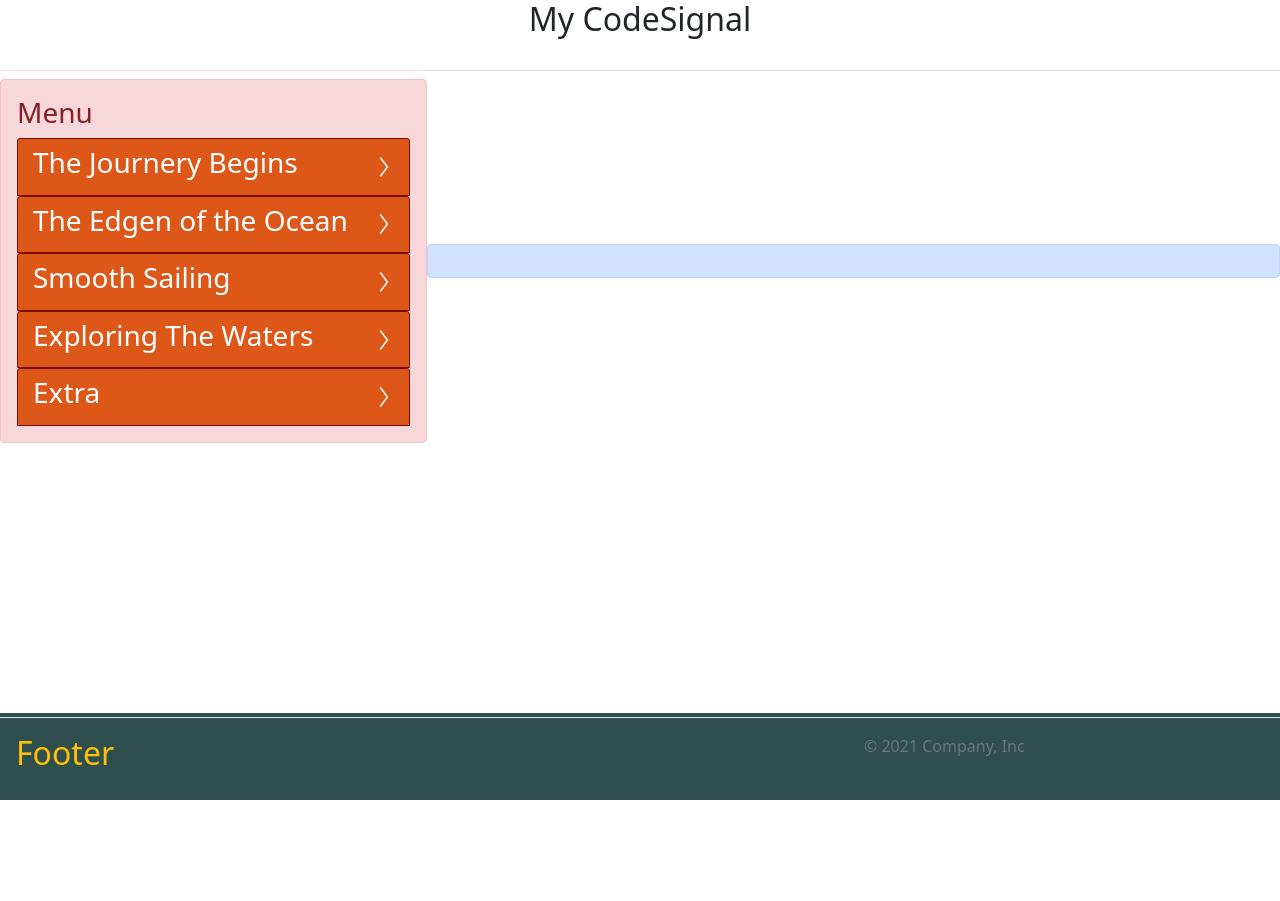
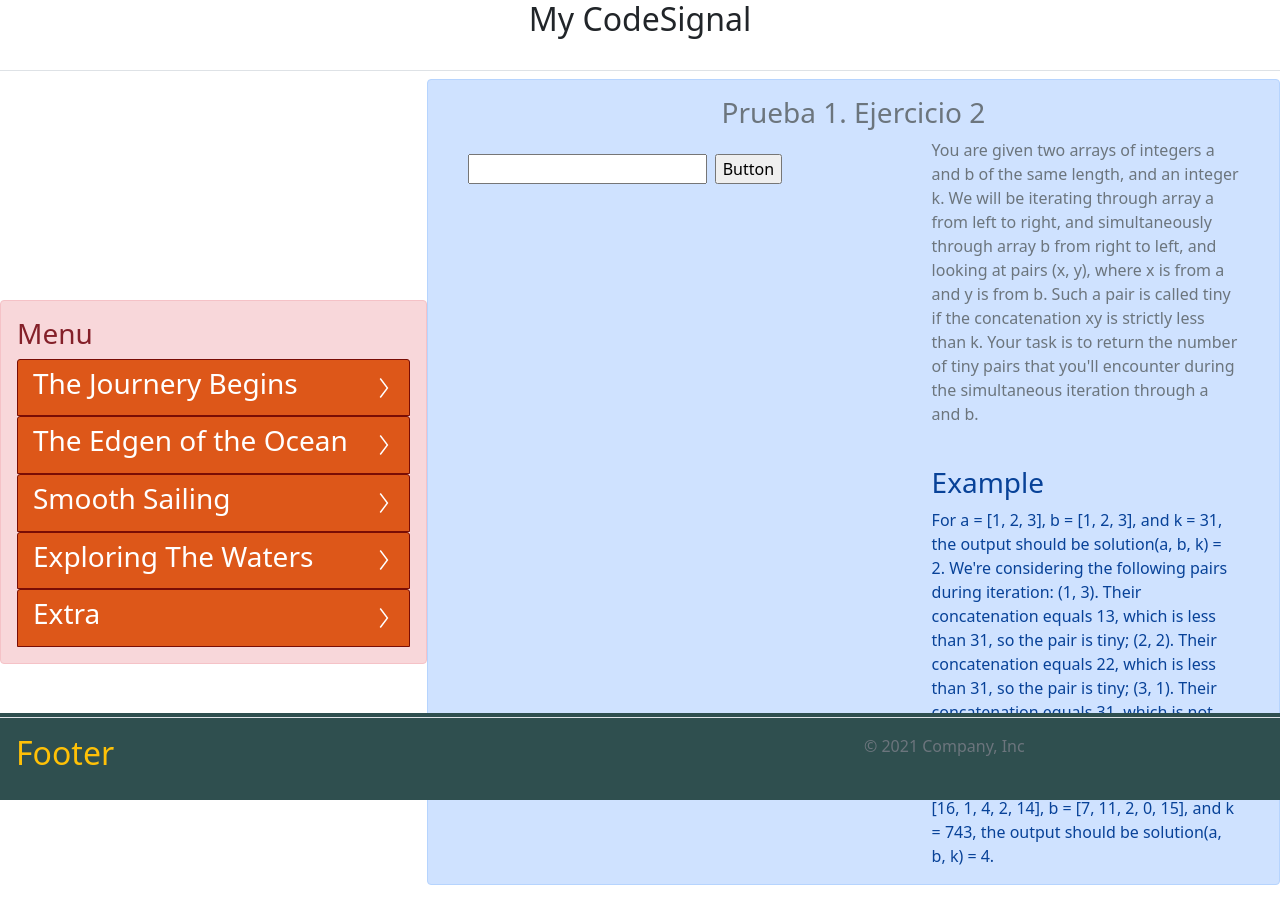
Before and after one commit to YordanSBarrera/My_App_CodeSign, a React (Create React App) app: page /P1E2 in a window 1280 px wide. Before the commit the page ends 800 px from the top, so only its background shows below. Built offline with nearby package versions, Linux system fonts and the light colour scheme.

Commit message:
Prepare the Extra part

```diff
--- a/src/App.css
+++ b/src/App.css
@@ -14,3 +14,6 @@
   height: max-content;
 }
 */
+.containerDashboar {
+  vertical-align: top;
+}
--- a/src/App.js
+++ b/src/App.js
@@ -13,7 +13,7 @@ function App() {
           <div className="col-4 alert alert-danger containerMenu position-relative">
             <MenuLayout />
           </div>
-          <div className="col-8 alert alert-primary">
+          <div className="col-8 alert alert-primary containerDashboar">
             <DashboardLayout />
           </div>
         </div>
--- a/src/components/Accordion/Accordion.js
+++ b/src/components/Accordion/Accordion.js
@@ -16,7 +16,7 @@ const Accordion = (props) => {
   const toggleState = () => {
     setToggle(!toggle);
   };
-
+  //{/**ref={refHeight} */}
   // console.log(toggle);
   return (
     <div className="accordion">
--- a/src/components/DashboardLayout.js
+++ b/src/components/DashboardLayout.js
@@ -23,6 +23,11 @@ import AreSimilar from "./Vistas/ExploringTheWaters/AreSimilar";
 import ArrayChange from "./Vistas/ExploringTheWaters/ArrayChange";
 import PalindromeRearranging from "./Vistas/ExploringTheWaters/PalindromeRearranging";
 
+import P1E1 from "./Vistas/Extras/P1E1";
+import P1E2 from "./Vistas/Extras/P1E2";
+import P1E3 from "./Vistas/Extras/P1E3";
+import P1E4 from "./Vistas/Extras/P1E4";
+
 const DashboardLayout = () => {
   return (
     <div>
@@ -35,20 +40,23 @@ const DashboardLayout = () => {
       <Route path="/borrar">
         <Borrar />
       </Route>
+      {/** Parte #1 The Journey Begins  incio**/}
+      <Route path="/TwoSum">
+        <TwoSum />
+      </Route>
       <Route path="/Palimdrome">
         <Palindrome />
-      </Route>
-      <Route path="/AdjacentElementsProduct">
-        <AdjacentElementsProduct />
-      </Route>
-      <Route path="/TwoSum">
-        <TwoSum />
       </Route>
       <Route path="/CenturyFromYear">
         <CenturyFromYear />
       </Route>
+      {/**end */}
+      {/** Parte #2 Edge of the Ocean  incio**/}
       <Route path="/ShareArea">
         <ShareArea />
+      </Route>
+      <Route path="/AdjacentElementsProduct">
+        <AdjacentElementsProduct />
       </Route>
       <Route path="/MakeArrayConsecutive2">
         <MakeArrayConsecutive2 />
@@ -59,7 +67,7 @@ const DashboardLayout = () => {
       <Route path="/MatrixElementsSum">
         <MatrixElementsSum />
       </Route>
-
+      {/**end */}
       {/** Parte #3 Smoot Sailing  incio**/}
       <Route path="/AllLongestStrings">
         <AllLongestStrings />
@@ -77,7 +85,6 @@ const DashboardLayout = () => {
         <ReverseInParentheses />
       </Route>
       {/**end */}
-
       {/** Parte #4 ExploringTheWaters  incio**/}
       <Route path="/AlternatingSums">
         <AlternatingSums />
@@ -95,6 +102,21 @@ const DashboardLayout = () => {
         <PalindromeRearranging />
       </Route>
       {/**end */}
+      {/** Parte EXTRA  incio**/}
+      <Route path="/P1E1">
+        <P1E1 />
+      </Route>
+      <Route path="/P1E2">
+        <P1E2 />
+      </Route>
+      <Route path="/P1E3">
+        <P1E3 />
+      </Route>
+      <Route path="/P1E4">
+        <P1E4 />
+      </Route>
+
+      {/**end */}
     </div>
   );
 };
--- a/src/components/MenuData.js
+++ b/src/components/MenuData.js
@@ -119,8 +119,27 @@ export const ExploringTheWaters = () => {
 
 export const Extra = () => {
   return (
-    <Link href="/extra1" className="item">
-      Ejercicio de una Prueba
-    </Link>
+    <ul>
+      <li>
+        <Link href="/P1E1" className="item">
+          Prueba #1 exe.1
+        </Link>
+      </li>
+      <li>
+        <Link href="/P1E2" className="item">
+          Prueba #1 exe.2
+        </Link>
+      </li>
+      <li>
+        <Link href="/P1E3" className="item">
+          Prueba #1 exe.3
+        </Link>
+      </li>
+      <li>
+        <Link href="/P1E4" className="item">
+          Prueba #1 exe.4
+        </Link>
+      </li>
+    </ul>
   );
 };
--- /dev/null
+++ b/src/components/Vistas/Extras/P1E1.js
@@ -0,0 +1,50 @@
+import { useState } from "react";
+import Formulario1I from "../../Formulario1I";
+const P1E1 = () => {
+  const [value1, setValue1] = useState();
+  const [respuesta, setRespuesta] = useState();
+  const info = (
+    <div>
+      <p className="text-muted font-italic">
+        Given an integer n and an array a of length n, your task is to apply the
+        following mutation to a: Array a mutates into a new array b of length n.
+        For each i from 0 to n - 1, b[i] = a[i - 1] + a[i] + a[i + 1]. If some
+        element in the sum a[i - 1] + a[i] + a[i + 1] does not exist, it should
+        be set to 0.
+      </p>
+      <h3>Example</h3>
+      For b[0] should be equal to 0 + a[0] + a[1].
+      <br />
+      or n = 5 and a = [4, 0, 1, -2, 3], the output should be solution(n, a) =
+      [4, 5, -1, 2, 1]. b[0] = 0 + a[0] + a[1] = 0 + 4 + 0 = 4 b[1] = a[0] +
+      a[1] + a[2] = 4 + 0 + 1 = 5 b[2] = a[1] + a[2] + a[3] = 0 + 1 + (-2) = -1
+      b[3] = a[2] + a[3] + a[4] = 1 + (-2) + 3 = 2 b[4] = a[3] + a[4] + 0 = (-2)
+      + 3 + 0 = 1 So, the resulting array after the mutation will be [4, 5, -1,
+      2, 1].
+      <br />
+    </div>
+  );
+
+  const handleSubmit = (e) => {
+    e.preventDefault();
+
+    //...
+    setRespuesta(value1);
+  };
+
+  return (
+    <div>
+      <Formulario1I
+        valorInial={value1}
+        nameFormulario={"Prueba 1. Ejercicio 1"}
+        info={info}
+        setValue={setValue1}
+        handleSubmit={handleSubmit}
+        respuesta={respuesta}
+        nameButton={"Button"}
+      />
+    </div>
+  );
+};
+
+export default P1E1;
--- /dev/null
+++ b/src/components/Vistas/Extras/P1E2.js
@@ -0,0 +1,55 @@
+import { useState } from "react";
+import Formulario1I from "../../Formulario1I";
+import { ExeciteNumber1 } from "../../codeSignal/ExtraTest1";
+const P1E2 = () => {
+  const [value1, setValue1] = useState();
+  const [respuesta, setRespuesta] = useState();
+  const info = (
+    <div>
+      <p className="text-muted font-italic">
+        You are given two arrays of integers a and b of the same length, and an
+        integer k. We will be iterating through array a from left to right, and
+        simultaneously through array b from right to left, and looking at pairs
+        (x, y), where x is from a and y is from b. Such a pair is called tiny if
+        the concatenation xy is strictly less than k. Your task is to return the
+        number of tiny pairs that you'll encounter during the simultaneous
+        iteration through a and b.
+      </p>
+      <br />
+      <h3>Example</h3>
+      For a = [1, 2, 3], b = [1, 2, 3], and k = 31, the output should be
+      solution(a, b, k) = 2. We're considering the following pairs during
+      iteration: (1, 3). Their concatenation equals 13, which is less than 31,
+      so the pair is tiny; (2, 2). Their concatenation equals 22, which is less
+      than 31, so the pair is tiny; (3, 1). Their concatenation equals 31, which
+      is not less than 31, so the pair is not tiny. As you can see, there are 2
+      tiny pairs during the iteration, so the answer is 2. For a = [16, 1, 4, 2,
+      14], b = [7, 11, 2, 0, 15], and k = 743, the output should be solution(a,
+      b, k) = 4.
+      <br />
+    </div>
+  );
+
+  const handleSubmit = (e) => {
+    e.preventDefault();
+
+    //...
+    setRespuesta(value1);
+  };
+
+  return (
+    <div>
+      <Formulario1I
+        valorInial={value1}
+        nameFormulario={"Prueba 1. Ejercicio 2"}
+        info={info}
+        setValue={setValue1}
+        handleSubmit={handleSubmit}
+        respuesta={respuesta}
+        nameButton={"Button"}
+      />
+    </div>
+  );
+};
+
+export default P1E2;
--- /dev/null
+++ b/src/components/Vistas/Extras/P1E3.js
@@ -0,0 +1,51 @@
+import { useState } from "react";
+import Formulario1I from "../../Formulario1I";
+import { ExeciteNumber1 } from "../../codeSignal/ExtraTest1";
+const P1E3 = () => {
+  const [value1, setValue1] = useState();
+  const [respuesta, setRespuesta] = useState();
+  const info = (
+    <div>
+      <p className="text-muted font-italic">
+        Given a matrix of integers, we'd like to consider the sum of the
+        elements within the area of a 45° rotated rectangle. More formally, the
+        area is bounded by two diagonals parallel to the main diagonal and two
+        diagonals parallel to the secondary diagonal. The dimensions of the
+        rotated rectangle are defined by the number of elements along the
+        borders of the rectangle. Given integers a and b representing the
+        dimensions of the rotated rectangle, and matrix (a matrix of integers),
+        your task is to find the greatest sum of integers contained within an a
+        x b rotated rectangle. Note: The order of the dimensions is not
+        important - consider all a x b and b x a rectangles.
+      </p>
+      <br />
+      <h3>Example</h3>
+      For matrix = [[1, 2, 3, 4, 0], [5, 6, 7, 8, 1], [3, 2, 4, 1, 4], [4, 3, 5,
+      1, 6]] a = 2, and b = 3, the output should be solution(matrix, a, b) = 36.
+      <br />
+    </div>
+  );
+
+  const handleSubmit = (e) => {
+    e.preventDefault();
+
+    //...
+    setRespuesta(value1);
+  };
+
+  return (
+    <div>
+      <Formulario1I
+        valorInial={value1}
+        nameFormulario={"Prueba 1. Ejercicio 3"}
+        info={info}
+        setValue={setValue1}
+        handleSubmit={handleSubmit}
+        respuesta={respuesta}
+        nameButton={"Button"}
+      />
+    </div>
+  );
+};
+
+export default P1E3;
--- /dev/null
+++ b/src/components/Vistas/Extras/P1E4.js
@@ -0,0 +1,52 @@
+import { useState } from "react";
+import Formulario1I from "../../Formulario1I";
+//import { ExeciteNumber1 } from "../../codeSignal/ExtraTest1";
+const P1E4 = () => {
+  const [value1, setValue1] = useState();
+  const [respuesta, setRespuesta] = useState();
+  const info = (
+    <div>
+      <p className="text-muted font-italic">
+        Given an array of non-negative integers arr, your task is to find the
+        number of ways it can be split into three non-empty contiguous subarrays
+        such that the sum of the elements in the first subarray is less than or
+        equal to the sum of the elements in the second subarray, and the sum of
+        the elements in the second subarray is less than or equal to the sum of
+        the elements in the third subarray. Note: Each element of arr must
+        appear in exactly one of the three contiguous subarrays. Although the
+        given numbers are 32-bit integers, the sum of the elements may exceed
+        the limits of the 32-bit integer type.
+      </p>
+      <h3>Example</h3>
+      For arr = [1, 1, 1], the output should be solution(arr) = 1. The only way
+      to split this array into three non-empty contiguous subarrays is [1], [1],
+      [1]. This triple of subarrays satisfies the conditions (1 ≤ 1 ≤ 1), so the
+      answer is 1. <br />
+      For arr = [1, 2, 0], the output should be solution(arr) = 0.
+      <br />
+    </div>
+  );
+
+  const handleSubmit = (e) => {
+    e.preventDefault();
+
+    //...
+    setRespuesta(value1);
+  };
+
+  return (
+    <div>
+      <Formulario1I
+        valorInial={value1}
+        nameFormulario={"Prueba 1. Ejercicio 4"}
+        info={info}
+        setValue={setValue1}
+        handleSubmit={handleSubmit}
+        respuesta={respuesta}
+        nameButton={"Button"}
+      />
+    </div>
+  );
+};
+
+export default P1E4;
--- /dev/null
+++ b/src/components/codeSignal/ExtraTest1.js
@@ -0,0 +1,23 @@
+export const ExeciteNumber1 = (n, a) => {
+  let b = [];
+  if (n < 2) {
+    return a;
+  }
+  b.push(0 + a[0] + a[1]);
+  for (let i = 1; i < n - 1; i++) {
+    let aux = a[i - 1] + a[i] + a[i + 1];
+    b.push(aux);
+  }
+  b.push(a[n - 2] + a[n - 1] + 0);
+  return b;
+};
+export const ExeciteNumber2 = (a, b, k) => {
+  let tiny = 0;
+  for (let i = 0; i < a.length; i++) {
+    let aux = a[i].toString() + b[b.length - 1 - i].toString();
+    if (parseInt(aux) < k) {
+      tiny += 1;
+    }
+  }
+  return tiny;
+};
```
